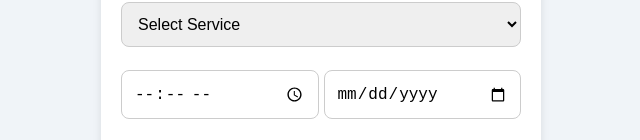
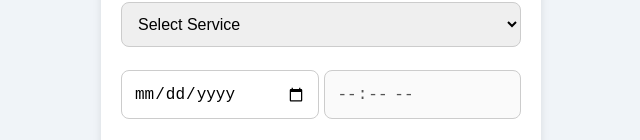
Before and after one commit to griantek/spa_booking_frontend, a React (Create React App) app: page /modify in a window 1280 px wide. Shown: the part 561-701 px from the top of the page, without its empty margins (319-959 px from the left). Built offline with nearby package versions, Linux system fonts and the light colour scheme.

Commit message:
added missing dependencies 2

```diff
--- a/package.json
+++ b/package.json
@@ -36,6 +36,7 @@
     ]
   },
   "devDependencies": {
+    "@babel/plugin-proposal-private-property-in-object": "^7.21.11",
     "@testing-library/jest-dom": "^6.6.3",
     "eslint-config-react-app": "^7.0.1"
   }
--- a/src/components/Modify.js
+++ b/src/components/Modify.js
@@ -23,7 +23,7 @@ function Modify() {
   const [message, setMessage] = useState(""); // State for success messages
   const [errors, setErrors] = useState({}); // State for field-specific errors
   const [loading, setLoading] = useState(true);
-  //useEffect for if Modify directly from Web Aplication
+
   useEffect(() => {
     const phone = location.state?.phone;
 
@@ -185,10 +185,14 @@ function Modify() {
     }
   };
 
-  // Get today's date in YYYY-MM-DD format
   const getTodayDate = () => {
     const today = new Date();
-    return today.toISOString().split("T")[0]; // Format date as YYYY-MM-DD
+    return today.toISOString().split("T")[0];
+  };
+
+  const getCurrentTime = () => {
+    const now = new Date();
+    return now.toTimeString().slice(0, 5);
   };
 
   return (
@@ -237,23 +241,24 @@ function Modify() {
         <div className="horizontal-placement">
           <input
             className="form-field"
-            type="time"
-            name="time"
-            value={formData.time}
-            onChange={handleChange}
-          />
-          {errors.time && <span className="error-text">{errors.time}</span>}
-
-          <input
-            className="form-field"
             type="date"
             name="date"
             value={formData.date}
             onChange={handleChange}
             min={getTodayDate()}
           />
+          {errors.date && <span className="error-text">{errors.date}</span>}
 
-          {errors.date && <span className="error-text">{errors.date}</span>}
+          <input
+            className="form-field"
+            type="time"
+            name="time"
+            value={formData.time}
+            onChange={handleChange}
+            disabled={!formData.date}
+            min={formData.date === getTodayDate() ? getCurrentTime() : null}
+          />
+          {errors.time && <span className="error-text">{errors.time}</span>}
         </div>
 
         <textarea
```
Also changed, not shown: 1 other file (tests, documents, lock files or other folders).
